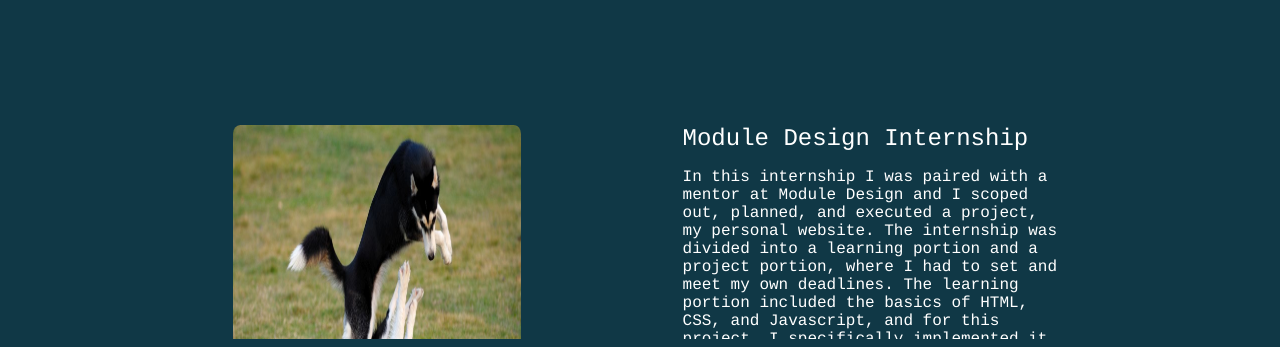
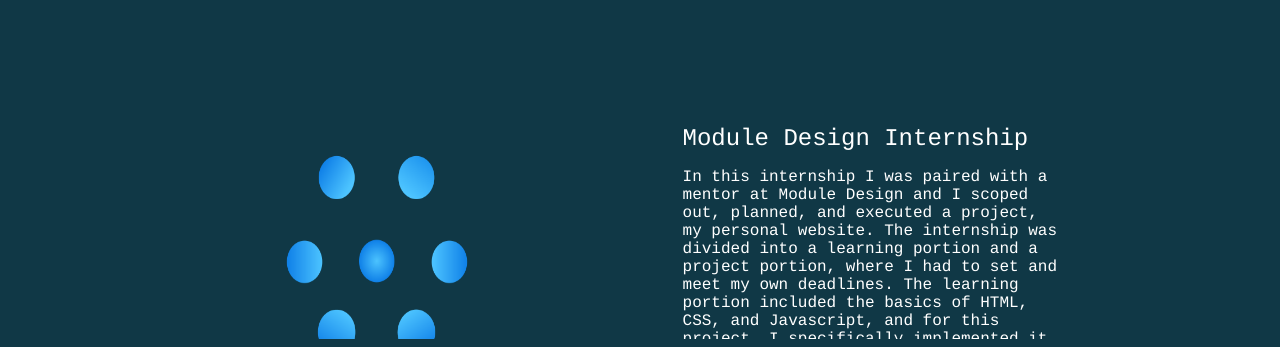
Before and after one commit to dopineda77/dopineda77.github.io, a plain HTML site: page experience.html in a window 1280 px wide. Shown: the part 499-846 px from the top of the page. Drawn offline with Linux system fonts and the light colour scheme.

Commit message:
updated images

```diff
--- a/experience.html
+++ b/experience.html
@@ -65,7 +65,7 @@
         </div>
       </div>
       <div class="cont-box">
-        <img class="page-images" src="assets/images/dog-playing.jpg"/>
+        <img class="page-images" src="assets/images/modulelogo-02.png"/>
         <div class="cont-textbox">
             <div class="cont-title">Module Design Internship</div>
             <p class="cont-text">
```
Also changed, not shown: assets/images/modulelogo-02.png (added), 2 other files.
